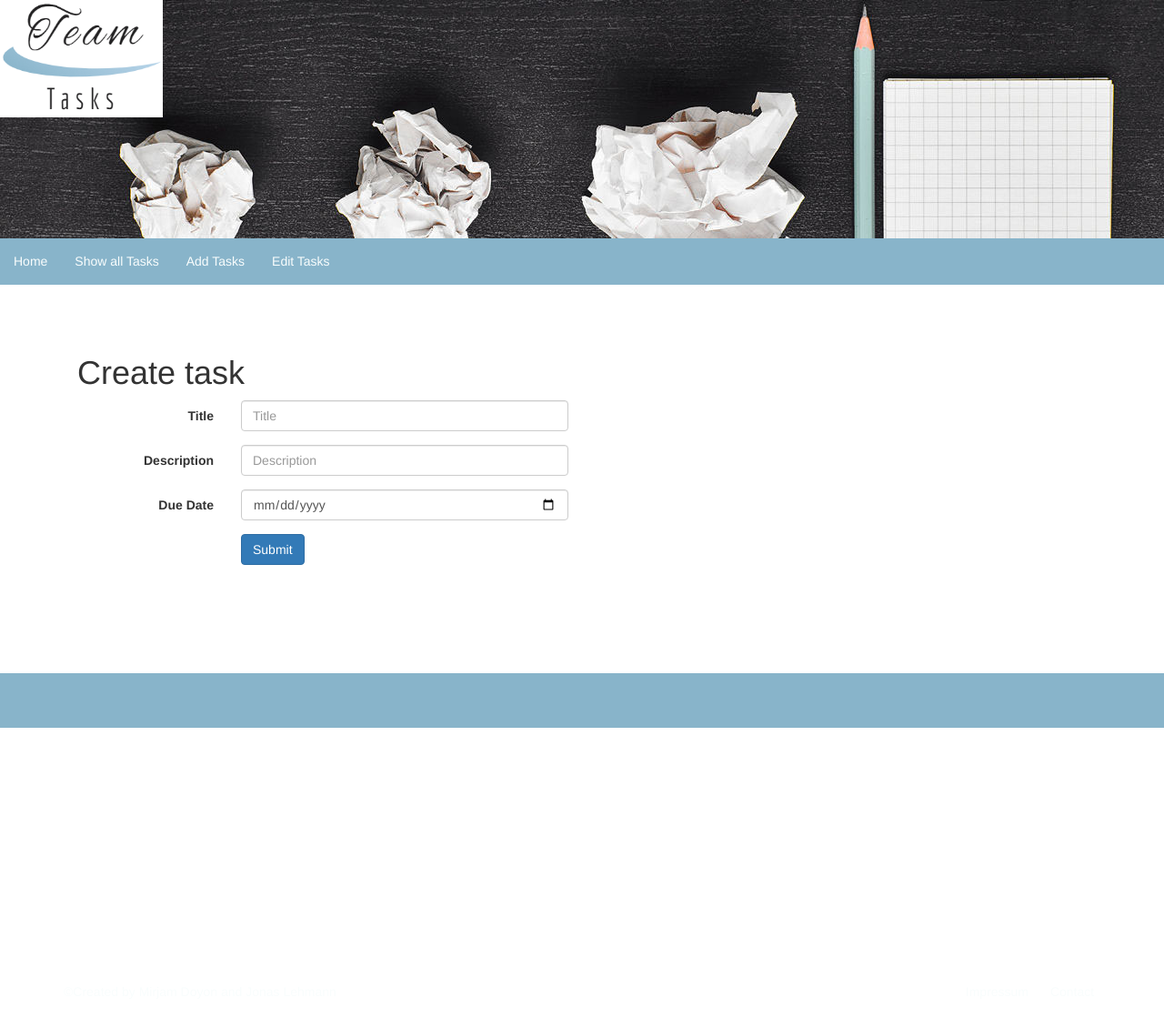
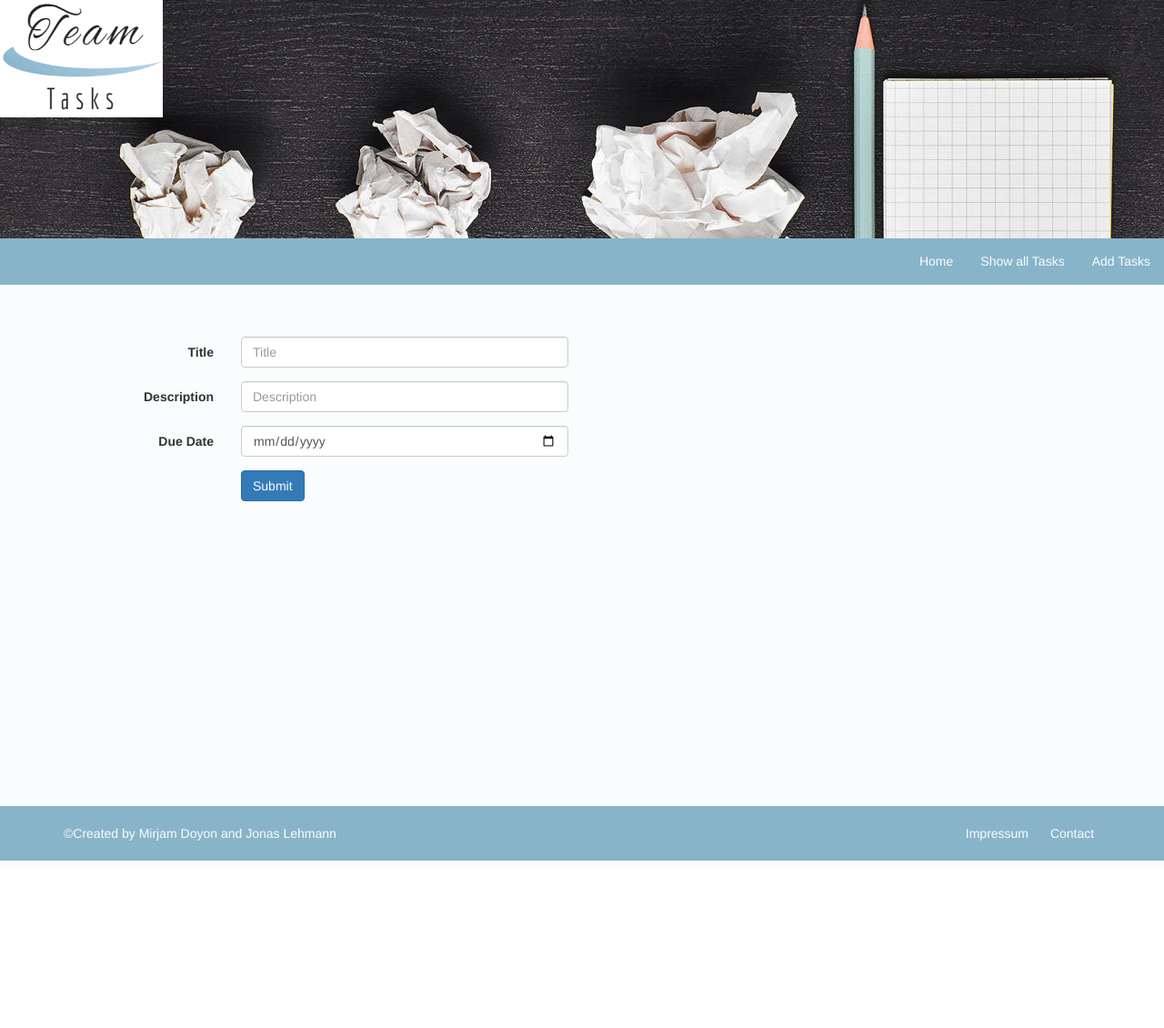
Before and after one commit to wurscht/team_tasks, a PHP site: page /task/create in a window 1280 px wide. Shown: the whole page at 91% size. After the commit the page ends 946 px from the top, so only its background shows below. Run offline with PHP 8.4, Linux system fonts and the light colour scheme; some libraries are stand-ins or nearby versions.

Commit message:
correct changes on footer and navbar

```diff
--- a/public/css/style.css
+++ b/public/css/style.css
@@ -1,5 +1,7 @@
 body {
-   padding-top: 50px;
+  padding-top: 50px;
+  background-color: #F9FDFD;
+
  }
 /**
 *Fonts
@@ -34,6 +36,10 @@ img#logo {
   color: #F9FDFD;
 }
 
+ul.nav.navbar-nav {
+  float: right;
+}
+
 /**
 *Content
 **/
@@ -55,7 +61,6 @@ footer{
   height: 60px;
   line-height: 60px;
   bottom: 0;
-  position: absolute;
   width: 100%;
 }
 .copyr {
--- a/view/header.php
+++ b/view/header.php
@@ -37,11 +37,8 @@
               <li><a href="/">Home</a></li>
               <li><a href="/task">Show all Tasks</a></li>
               <li><a href="/task/create">Add Tasks</a></li>
-              <li><a href="/task/create">Edit Tasks</a></li>
           </ul>
         </div><!--/.nav-collapse -->
     </nav>
 
     <div class="container">
-
-    <h1><?= $heading ?></h1>
```
